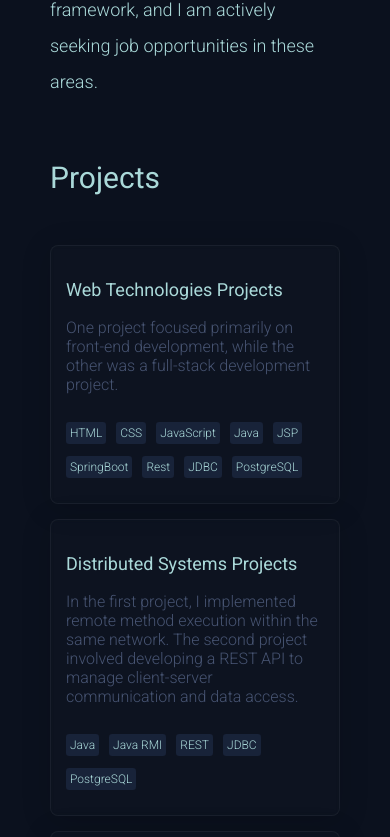
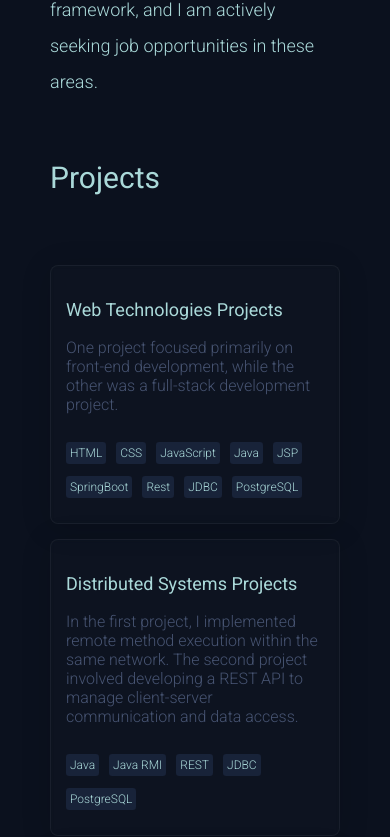
Before and after one commit to DiogoMatos10/portfolio, a React (Vite) app: page / in a window 390 px wide. Shown: the part 1551-2388 px from the top of the page. Built offline with nearby package versions, Linux system fonts and the light colour scheme.

Commit message:
WIP: Solved some problems #3

```diff
--- a/src/components/AboutContent/AboutContent.css
+++ b/src/components/AboutContent/AboutContent.css
@@ -239,7 +239,12 @@ a:link, a:visited{
     }
 
     .projects{
-        margin:10px 0px
+        margin:10px 0px;
+        gap: 20px;
+    }
+
+    .project-content {
+        padding-top: 20px;
     }
 
     .about-container {
```
